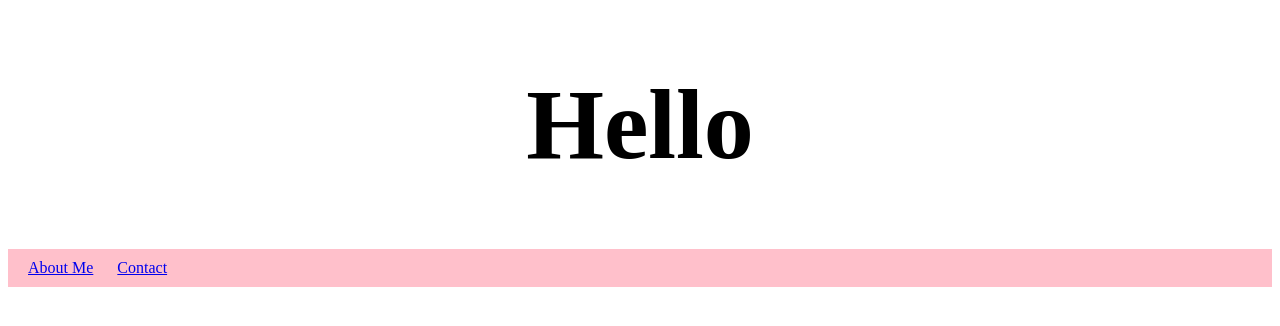
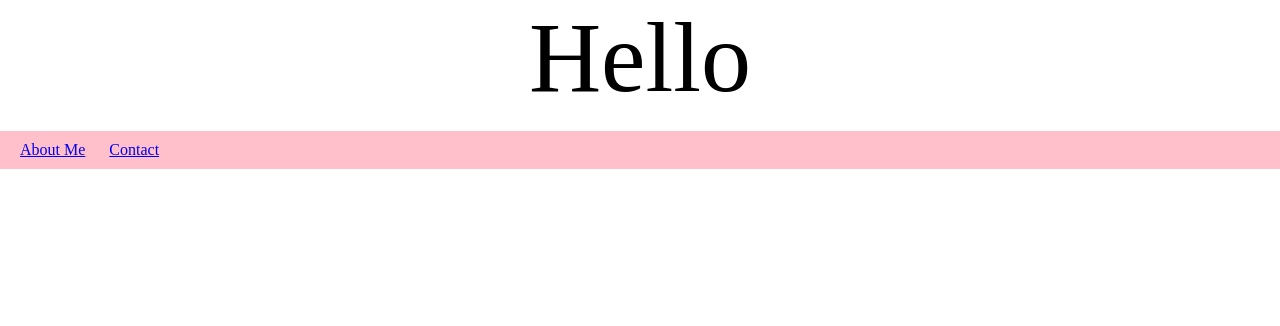
Before and after one commit to laurahartleyy/laurahartleyy.github.io, a plain HTML site: page index.html in a window 1280 px wide. Drawn offline with nearby package versions, Linux system fonts and the light colour scheme.

Commit message:
Update index.html

```diff
--- a/index.html
+++ b/index.html
@@ -1,11 +1,23 @@
 <!DOCTYPE html>
 <header>
-<link href="https://laurahartleyy.github.io/stylesheets/stylesheet.css" rel="stylesheet">
-  <script src="https://ajax.googleapis.com/ajax/libs/jquery/3.1.1/jquery.min.js"></script>
+<link href="/normalize.css" rel="stylesheet">
+<style>
+header {
+	text-align: center;
+	font-size: 100px;
+}
+ul {
+      padding:10px;
+      background: pink;
+    }
+li {
+	display: inline;
+	padding: 0px 10px 0px 10px;
+}
+</style>
 </header>
-
 <body>
-<h1>Hello</h1>
+<header>Hello</header>
 <ul>
 <li><a href="#">About Me</a></li>
 <li><a href="#">Contact</a></li>
```
